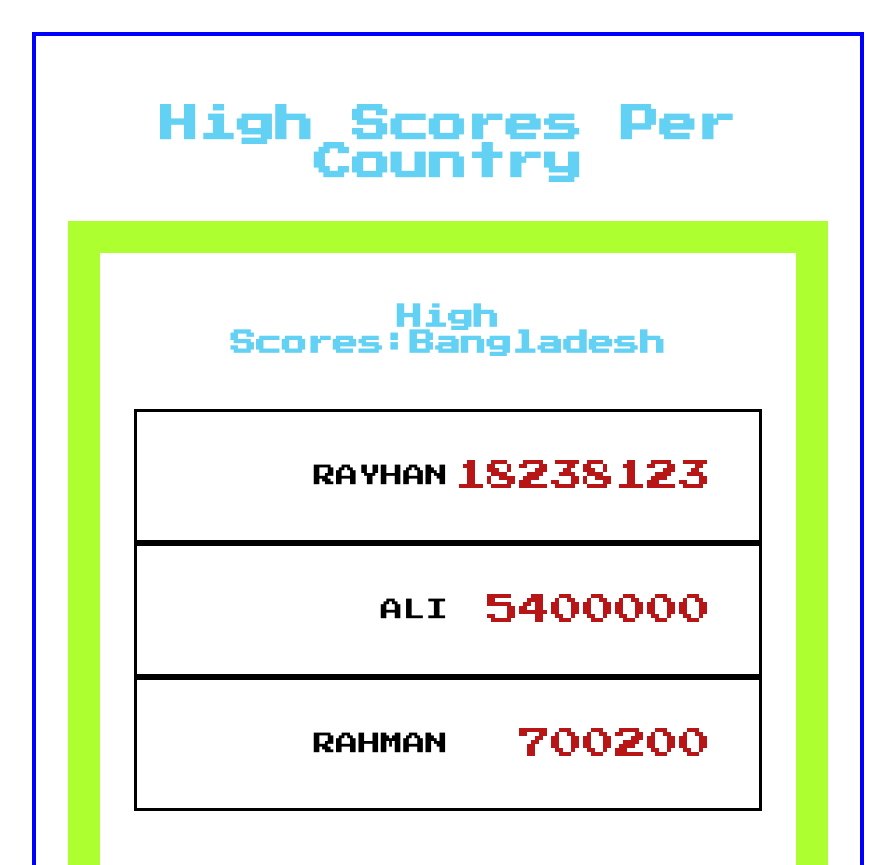
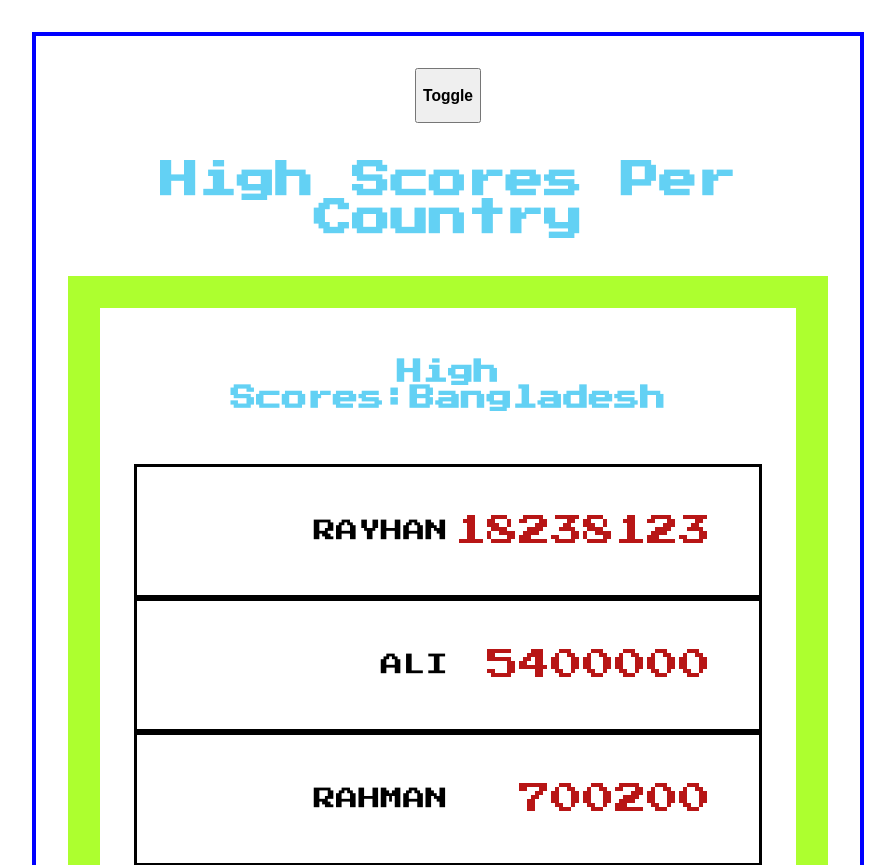
Before and after one commit to ironkamosi/high-scores-react-, a React (Create React App) app: page / in a window 1280 px wide. Shown: the top 865 px of the page, without its empty margins (192-1087 px from the left). Built offline with nearby package versions, Linux system fonts and the light colour scheme.

Commit message:
Working on level 4

```diff
--- a/src/CountriesScoreContainer.js
+++ b/src/CountriesScoreContainer.js
@@ -1,4 +1,6 @@
 import CountryScoreContainer from "./CountryScoreContainer";
+import React, { useState } from "react";
+import SortButton from "./SortButton";
 
 function compare(countryOne, countryTwo) {
   // This helps put the array in order
@@ -11,20 +13,68 @@ function compare(countryOne, countryTwo) {
   return 0;
 }
 
+// 0 descending 1 ascending
+const descendingCompare = (scoreOne, scoreTwo) => scoreTwo.s - scoreOne.s;
+const ascendingCompare = (scoreOne, scoreTwo) => -scoreOne.s - scoreTwo.s;
+
 const CountriesScoreContainer = (props) => {
+  const [toggle, setToggle] = useState({
+    state: 0,
+    compare: descendingCompare
+  });
+  const toggleCompare = () => {
+    console.log(toggle)
+    // alert("Wake up")
+    if (toggle === 0) {
+      setToggle({
+        state: 1,
+      compare: ascendingCompare});
+    } else {
+      setToggle({
+        state: 0,
+        compare: descendingCompare
+      })
+    }
+  };
+  // const [title, setTitle] = useState("Per Country");
 
- let sortedData = props.scoresForCountries.sort(compare);
+  // function worstScores() {
+  //   if (title === "Per Country") {
+  //     setTitle("Worst scores");
+  //   } else {
+  //     setTitle("Per Country");
+  //   }
+  // }
+  let sortedData = props.scoresForCountries.sort(compare);
+  // console.log(title, "title");
   return (
     <div className="blue-boarder">
+
+      <SortButton handler={toggleCompare}/>
       <h1 className="high-scores-countries-title">High Scores Per Country</h1>
       {sortedData.map((singleCountry, index) => {
         return (
-          <CountryScoreContainer key={index} singleCountryData={singleCountry} />)
+          <CountryScoreContainer
+            key={index}
+            singleCountryData={singleCountry}
+            compare={toggle.compare} // compare function
+          />
+        );
       })}
     </div>
   );
-}
+};
 
 export default CountriesScoreContainer;
 
 //{props.name}
+ {
+   /* <button onClick={() => {setTitle("Worldwide")}}>
+        Toggle
+      </button>
+       */
+ }
+ {
+   /* <button onClick={worstScores}>Worst Scores</button>
+    */
+ }
--- a/src/CountryScoreContainer.js
+++ b/src/CountryScoreContainer.js
@@ -3,8 +3,13 @@ import TableBody from "./TableBody.js";
 const CountryScoreContainer = (props) => {
   return (
     <div className="green-boarder">
-      <h2 className="retro-font-h2">High Scores:{props.singleCountryData.name}</h2>
-      <TableBody scores={props.singleCountryData.scores}/>
+      <h2 className="retro-font-h2">
+        High Scores:{props.singleCountryData.name}
+      </h2>
+      <TableBody
+        scores={props.singleCountryData.scores}
+        compare={props.compare}
+      />
     </div>
   );
 };
--- /dev/null
+++ b/src/SortButton.js
@@ -0,0 +1,12 @@
+import React from "react";
+
+const SortButton = ({ handler }) => {
+    console.log(handler)
+    return (
+       <div>
+            <button className="btn-sort-scores" onClick={handler}><h3>Toggle</h3></button>
+       </div>
+    )
+}
+
+export default SortButton
--- a/src/TableBody.js
+++ b/src/TableBody.js
@@ -1,6 +1,7 @@
 import React from "react";
-const TableBody = ({ scores }) => {
-  const compare = (scoreOne, scoreTwo) => scoreTwo.s - scoreOne.s;
+const TableBody = ({ scores, compare }) => {
+
+  // const compare = (scoreOne, scoreTwo) => scoreTwo.s - scoreOne.s;
     // if (scoreOne.s < scoreTwo.s) {
     //   return 1;
     // }
@@ -10,7 +11,6 @@ const TableBody = ({ scores }) => {
     //   return 0;
 
   const sortedCountryScores = scores.sort(compare);
-
   return (
     <table className="table table-hover table-dark">
       <tbody className="table-body-border">
```
